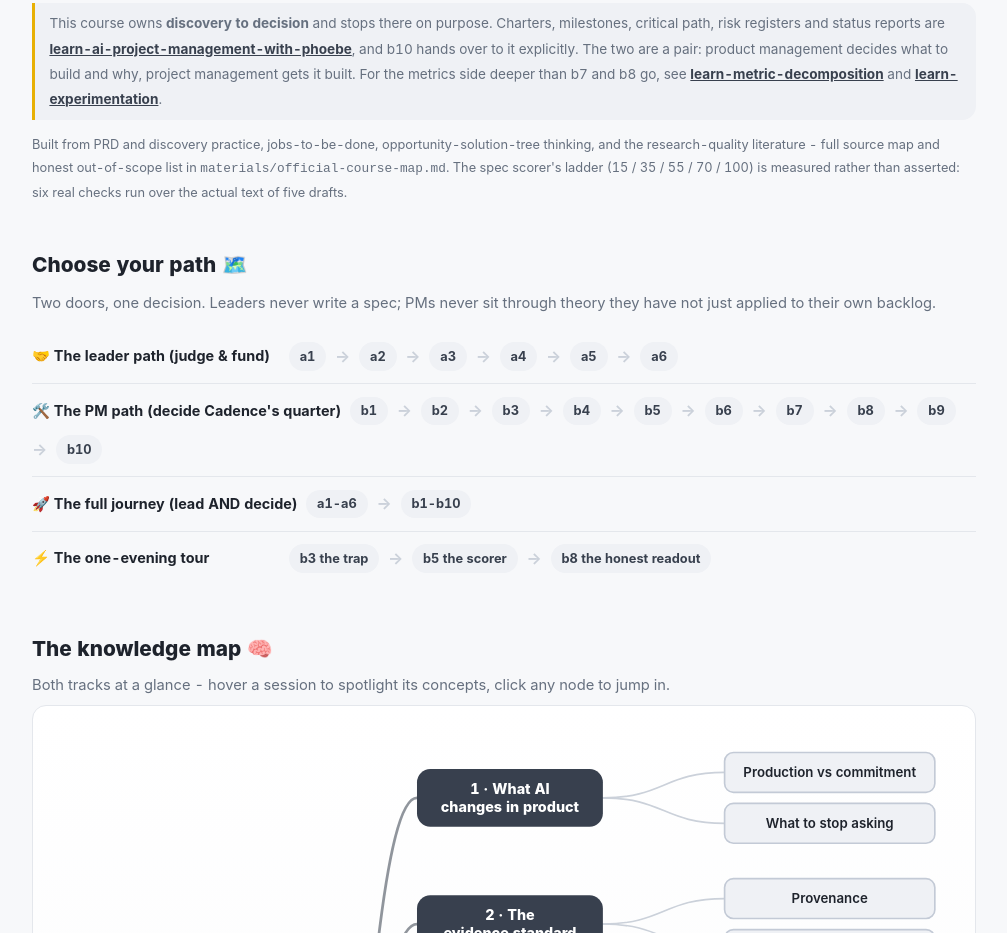
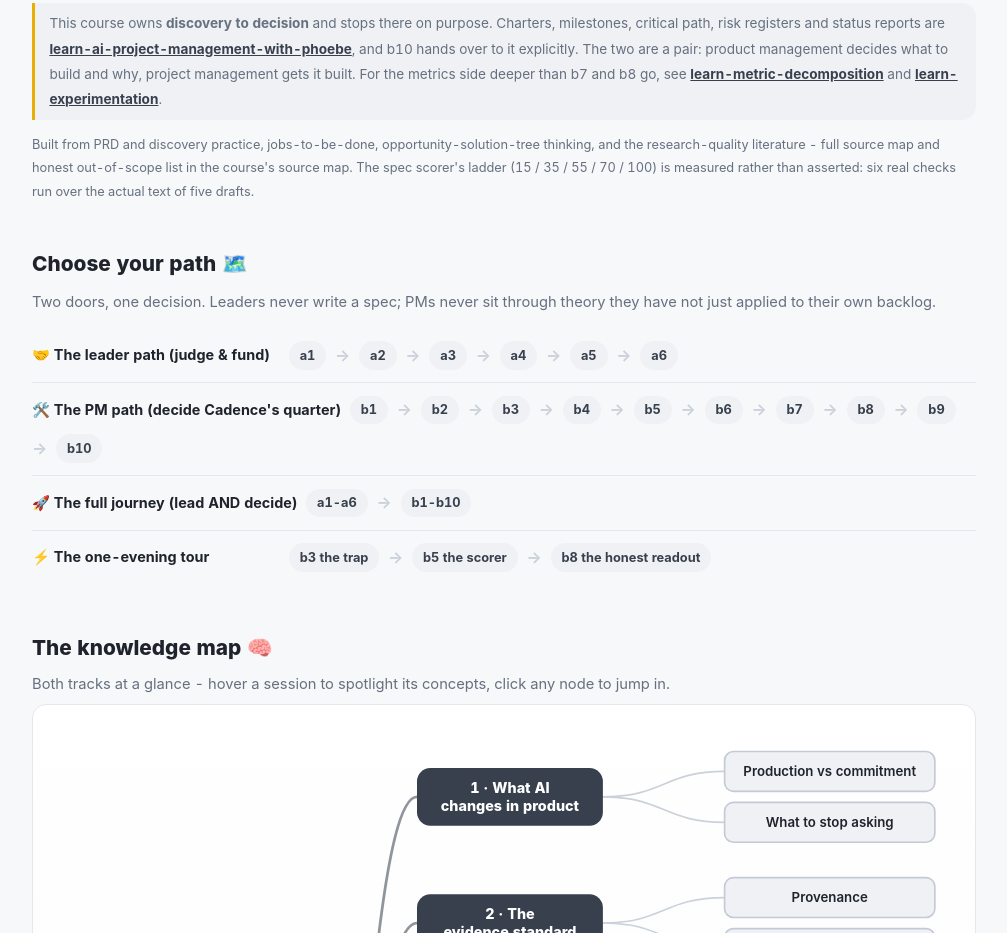
Before and after one commit to phoebefu6/learn-ai-pm-with-phoebe, a plain HTML site: page index.html in a window 1280 px wide. Shown: the part 2811-3744 px from the top of the page, without its empty margins (136-1143 px from the left). Drawn offline with Linux system fonts and the light colour scheme.

Commit message:
Landing page: remove the internal source-map path from the footer
The landing page is the course's public front door and gets shared as a link.
An internal build path there reads as scaffolding left on the building. The
footer keeps the hub link and the attribution, and where a sibling-course link
was already present it stays.

```diff
--- a/index.html
+++ b/index.html
@@ -219,7 +219,7 @@
     </div>
 
     <p class="prereq-line">This course owns <strong>discovery to decision</strong> and stops there on purpose. Charters, milestones, critical path, risk registers and status reports are <a href="https://phoebefu6.github.io/learn-ai-project-management-with-phoebe/">learn-ai-project-management-with-phoebe</a>, and b10 hands over to it explicitly. The two are a pair: product management decides what to build and why, project management gets it built. For the metrics side deeper than b7 and b8 go, see <a href="https://phoebefu6.github.io/learn-metric-decomposition-with-phoebe/">learn-metric-decomposition</a> and <a href="https://phoebefu6.github.io/learn-experimentation-with-phoebe/">learn-experimentation</a>.</p>
-    <p class="sources-line">Built from PRD and discovery practice, jobs-to-be-done, opportunity-solution-tree thinking, and the research-quality literature - full source map and honest out-of-scope list in <code>materials/official-course-map.md</code>. The spec scorer's ladder (15 / 35 / 55 / 70 / 100) is measured rather than asserted: six real checks run over the actual text of five drafts.</p>
+    <p class="sources-line">Built from PRD and discovery practice, jobs-to-be-done, opportunity-solution-tree thinking, and the research-quality literature - full source map and honest out-of-scope list in the course's source map. The spec scorer's ladder (15 / 35 / 55 / 70 / 100) is measured rather than asserted: six real checks run over the actual text of five drafts.</p>
 
     <div class="paths">
       <h2>Choose your path 🗺️</h2>
```
